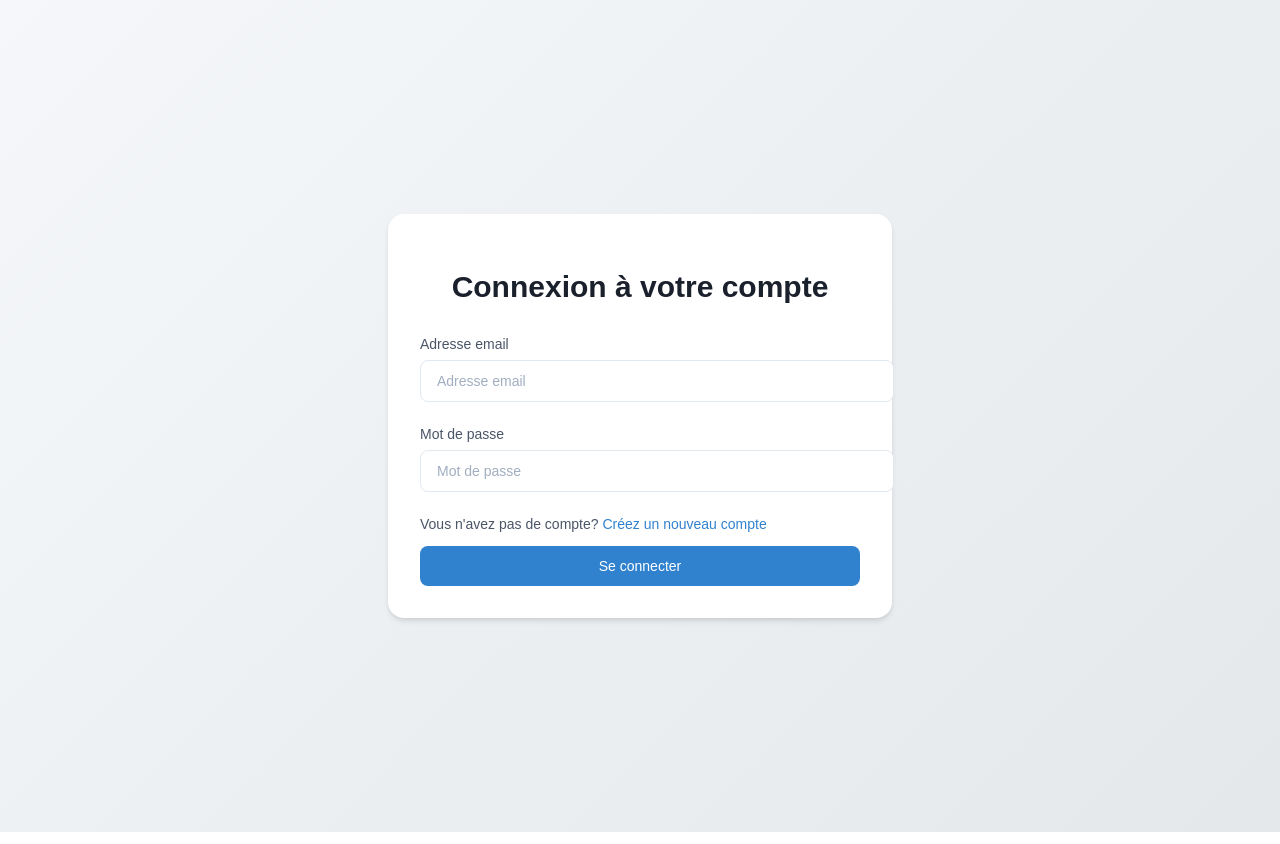
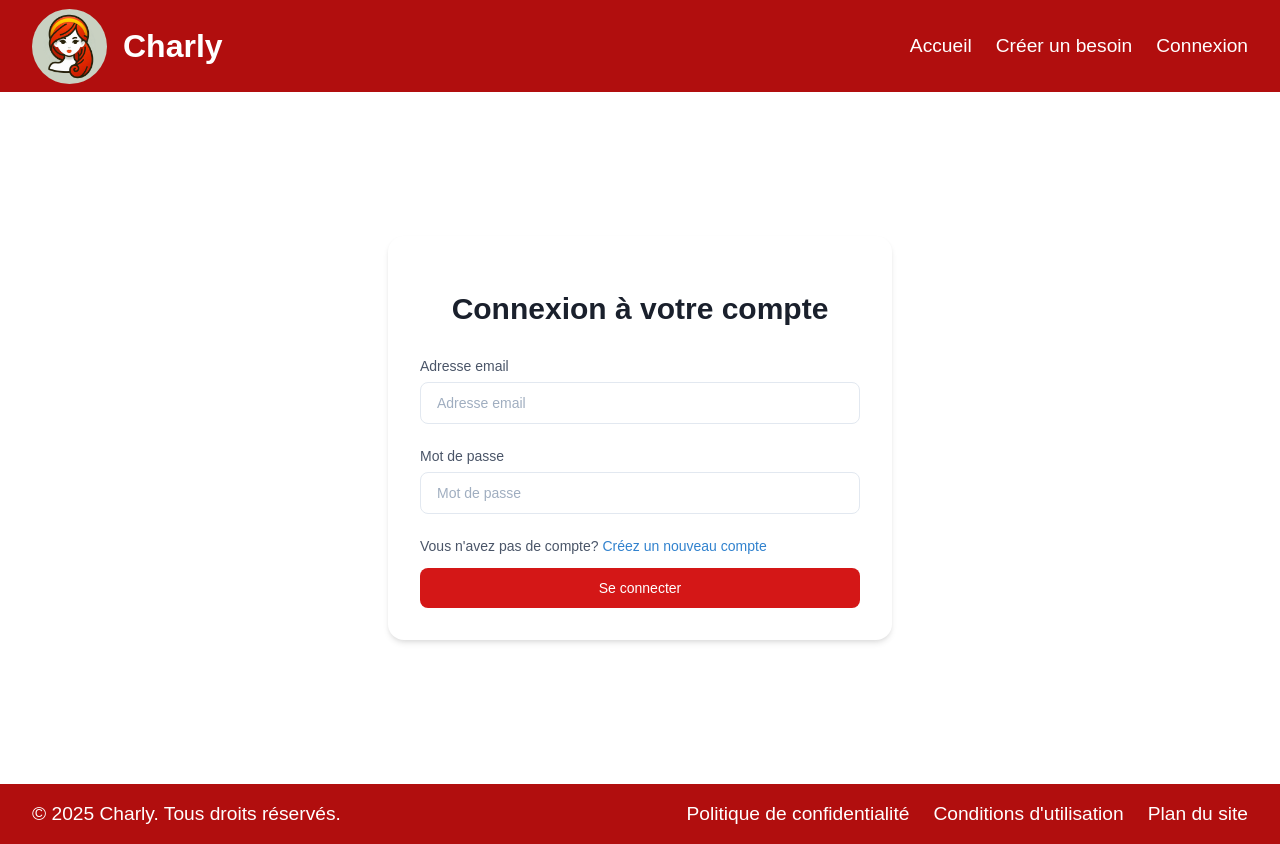
Before and after one commit to KiSsWave/Charly_day, a Vue app in the folder frontend/: page /login in a window 1280 px wide. Built offline with nearby package versions, Linux system fonts and the light colour scheme.

Commit message:
Fixed Login and Register

```diff
--- /dev/null
+++ b/frontend/src/api/index.js
@@ -0,0 +1,10 @@
+import axios from "axios";
+
+const apiClient = axios.create({
+  baseURL: "https://localhost:49050",
+  headers: {
+    "Content-Type": "application/json"
+  },
+});
+
+export default apiClient;
--- a/frontend/src/views/Login.vue
+++ b/frontend/src/views/Login.vue
@@ -1,4 +1,5 @@
 <template>
+  <HeaderComponent />
   <div class="auth-container">
     <div class="auth-card">
       <div class="auth-header">
@@ -44,12 +45,19 @@
       </form>
     </div>
   </div>
+  <FooterComponent />
 </template>
 
 <script>
+import FooterComponent from '@/components/FooterComponent.vue';
+import HeaderComponent from '@/components/HeaderComponent.vue';
+
 export default {
   name: "LoginView",
-
+  components: {
+    FooterComponent,
+    HeaderComponent,
+  },
   data() {
     return {
       form: {
@@ -107,11 +115,10 @@ export default {
 }
 
 .auth-container {
-  min-height: 100vh;
+  min-height: 80vh;
   display: flex;
   align-items: center;
   justify-content: center;
-  background: linear-gradient(135deg, #f5f7fa 0%, #e4e8eb 100%);
   padding: 1rem;
 }
 
@@ -183,11 +190,12 @@ export default {
   font-size: 0.875rem;
   color: #1a202c;
   transition: all 0.2s ease;
+  box-sizing: border-box;
 }
 
 .form-input:focus {
   outline: none;
-  border-color: #3182ce;
+  border-color: #b10e0e;
   box-shadow: 0 0 0 3px rgba(49, 130, 206, 0.1);
 }
 
@@ -225,7 +233,7 @@ export default {
 .auth-button {
   width: 100%;
   padding: 0.75rem 1.5rem;
-  background-color: #3182ce;
+  background-color: #d41717;
   color: white;
   border: none;
   border-radius: 0.5rem;
@@ -240,7 +248,7 @@ export default {
 }
 
 .auth-button:hover {
-  background-color: #2c5282;
+  background-color: #b10e0e;
 }
 
 .auth-button:focus {
--- a/frontend/src/views/Register.vue
+++ b/frontend/src/views/Register.vue
@@ -1,4 +1,5 @@
 <template>
+  <HeaderComponent />
   <div class="auth-container">
     <div class="auth-card">
       <div class="auth-header">
@@ -55,10 +56,11 @@
             required
           />
         </div>
+
         <p class="auth-subtitle">
-          Vous avez déjà un compte?
+          Vous avez déjà un compte ?
           <label @click="login" class="auth-link link">
-            Connectez-vous à votre compte existant
+            Connectez-vous
           </label>
         </p>
 
@@ -71,11 +73,20 @@
       </form>
     </div>
   </div>
+  <FooterComponent />
 </template>
 
 <script>
+import HeaderComponent from "@/components/HeaderComponent.vue";
+import axios from "../api";
+import FooterComponent from "@/components/FooterComponent.vue";
+
 export default {
   name: "RegisterView",
+  components: {
+    HeaderComponent,
+    FooterComponent,
+  },
   data() {
     return {
       form: {
@@ -99,13 +110,7 @@ export default {
       this.error = null;
 
       try {
-        await fetch("http://localhost:49050/register", {
-          method: "POST",
-          headers: {
-            "Content-Type": "application/json",
-          },
-          body: JSON.stringify(this.form),
-        });
+        await axios.post("/register", this.form);
         this.$router.push({ name: "login" });
       } catch (error) {
         this.error =
@@ -135,11 +140,10 @@ export default {
 }
 
 .auth-container {
-  min-height: 100vh;
+  min-height: 80dvh;
   display: flex;
   align-items: center;
   justify-content: center;
-  background: linear-gradient(135deg, #f5f7fa 0%, #e4e8eb 100%);
   padding: 1rem;
 }
 
@@ -211,11 +215,12 @@ export default {
   font-size: 0.875rem;
   color: #1a202c;
   transition: all 0.2s ease;
+  box-sizing: border-box;
 }
 
 .form-input:focus {
   outline: none;
-  border-color: #3182ce;
+  border-color: #b10e0e;
   box-shadow: 0 0 0 3px rgba(49, 130, 206, 0.1);
 }
 
@@ -253,7 +258,7 @@ export default {
 .auth-button {
   width: 100%;
   padding: 0.75rem 1.5rem;
-  background-color: #3182ce;
+  background-color: #d41717;
   color: white;
   border: none;
   border-radius: 0.5rem;
@@ -268,7 +273,7 @@ export default {
 }
 
 .auth-button:hover {
-  background-color: #2c5282;
+  background-color: #b10e0e;
 }
 
 .auth-button:focus {
```
Also changed, not shown: frontend/package.json (+6 -1 lines), 1 other file (tests, documents, lock files or other folders).
